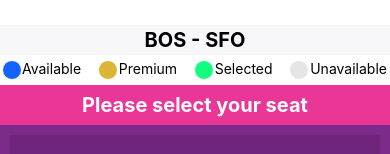
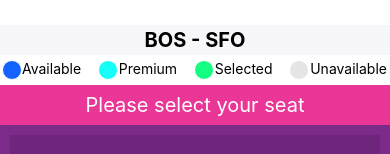
Before and after one commit to cdelsoin/FlightSeatsRN, a React Native app: screen / in a window 390 px wide. Shown: the top 154 px of the page. Built offline with nearby package versions, Linux system fonts and the light colour scheme.

Commit message:
minor style changes

```diff
--- a/App.js
+++ b/App.js
@@ -308,7 +308,7 @@ class MessageBannerComponent extends React.Component {
     return (
       <View style={[styles.messageContainer, this.props.selectedSeat.seat && styles.messageContainerFullHeight ]}>
         { !this.props.selectedSeat.seat &&
-          <Text style={{fontWeight: 'bold',fontSize: 20, color:'#fff'}}>Please select your seat</Text>
+          <Text style={{fontSize: 20, color:'#fff'}}>Please select your seat</Text>
         }
         { this.props.selectedSeat.seat &&
           <View style={{
@@ -320,8 +320,8 @@ class MessageBannerComponent extends React.Component {
               alignItems: 'center',
               flex: 1
             }}>
-              <Text style={{fontWeight: 'bold',fontSize: 20, color:'#fff'}}>{this.props.selectedSeat.seatID}</Text>
-              <Text style={{fontWeight: 'bold',fontSize: 20, color:'#fff'}}>{this.props.selectedSeat.class} Class</Text>
+              <Text style={{fontSize: 20, color:'#fff'}}>Seat {this.props.selectedSeat.seatID}</Text>
+              <Text style={{fontSize: 20, color:'#fff'}}>{this.props.selectedSeat.class} Class</Text>
             </View>
             <View style={{
               justifyContent: 'center',
@@ -329,7 +329,7 @@ class MessageBannerComponent extends React.Component {
               backgroundColor: '#14ff81',
               flex: 1
             }}>
-              <Text style={{fontWeight: 'bold',fontSize: 40, color:'#000'}}>${this.calculatePrice()}</Text>
+              <Text style={{fontSize: 40}}>${this.calculatePrice()}</Text>
             </View>
           </View>
         }
@@ -490,7 +490,7 @@ const styles = StyleSheet.create({
     opacity: 0.2
   },
   premiumSeat: {
-    backgroundColor: '#dab537',
+    backgroundColor: '#14fff8',
   },
   seatLegendContainer: {
     flexDirection: 'row',
@@ -526,7 +526,7 @@ const styles = StyleSheet.create({
   },
   legendSeatPremium: {
     marginRight: 1,
-    backgroundColor: '#dab537',
+    backgroundColor: '#14fff8',
     borderRadius: 25,
     borderColor: '#fff',
     borderWidth: 1,
```
